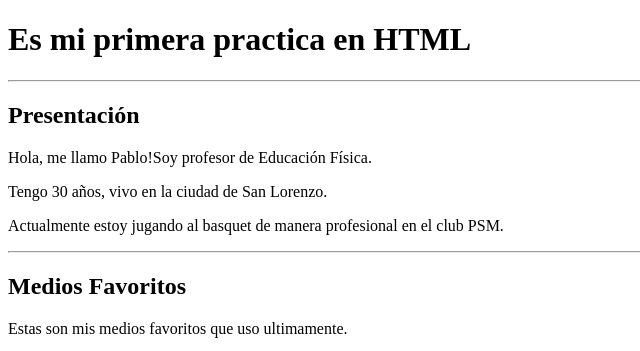
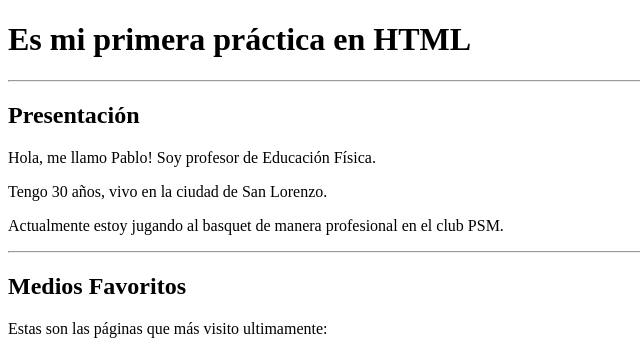
Before and after one commit to PabloMacieyko/utn-labcomII-practices, a plain HTML site: page U02P01/index.html in a window 1280 px wide. Shown: the top 351 px of the page, 0-640 px from the left. Drawn offline with Linux system fonts and the light colour scheme.

Commit message:
Modificacion para completar la primer practica en HTML

```diff
--- a/U02P01/index.html
+++ b/U02P01/index.html
@@ -6,16 +6,16 @@
     <title>Mi Primera Web</title>
 </head>
 <body>
-    <h1>Es mi primera practica en HTML</h1>
+    <h1>Es mi primera práctica en HTML</h1>
     <hr>
     <h2>Presentación</h2>
-    <p>Hola, me llamo Pablo!Soy profesor de Educación Física.</p>
+    <p>Hola, me llamo Pablo! Soy profesor de Educación Física.</p>
     <p>Tengo 30 años, vivo en la ciudad de San Lorenzo.</p>
     <p>Actualmente estoy jugando al basquet de manera profesional en el club PSM.</p>
     <hr>
 
     <h2>Medios Favoritos</h2>
-    <p>Estas son mis medios favoritos que uso ultimamente.</p>
+    <p>Estas son las páginas que más visito ultimamente:</p>
     <ol>
         <li><a href="https://music.youtube.com/" target="_blank"> YouTubeMusic </a></li>
         <li><a href="https://www.python.org/" target="_blank"> Python</a></li>
```
